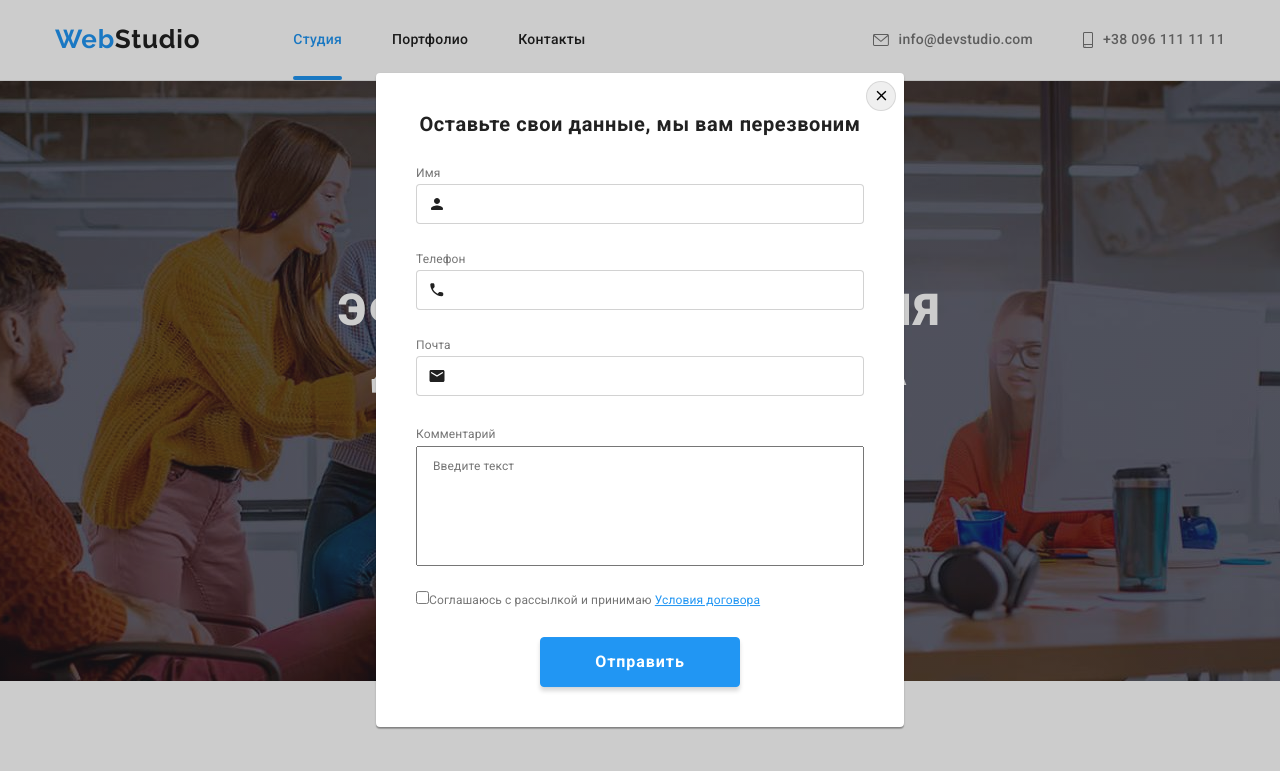
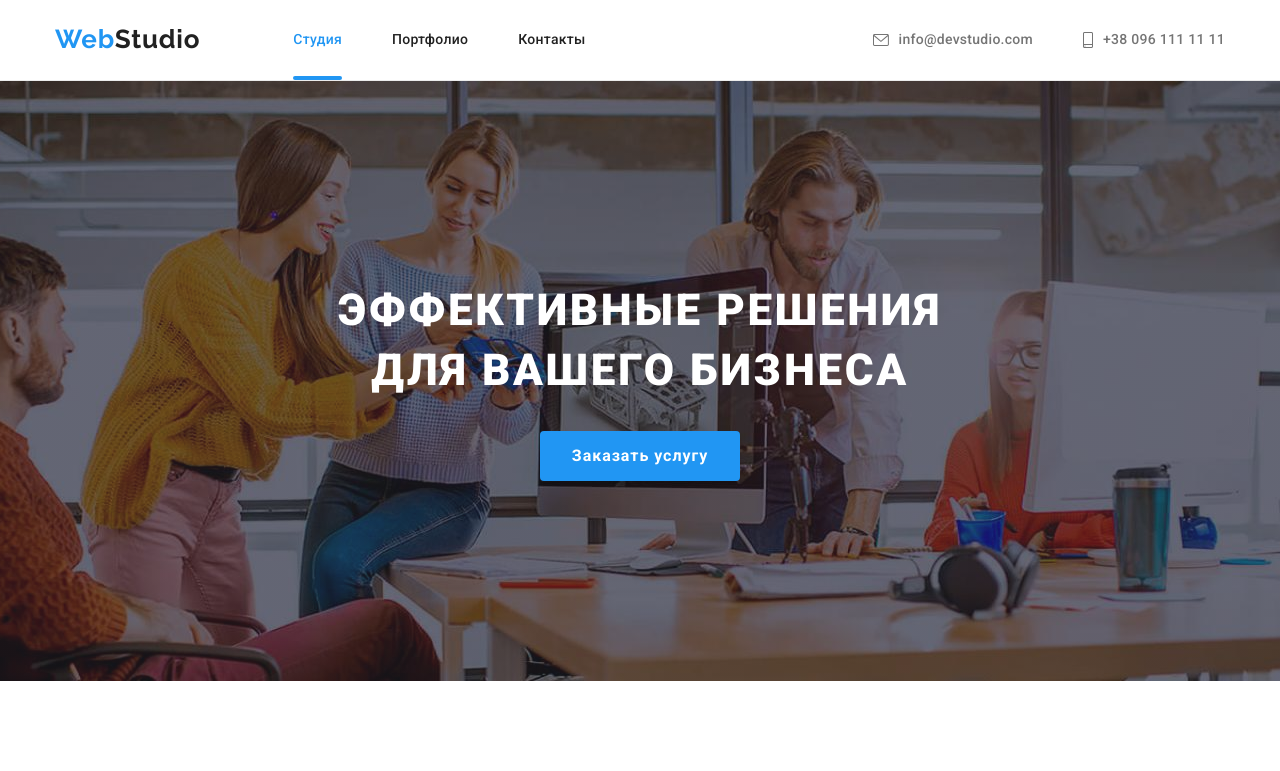
Before and after one commit to Sumaruk-Olga/goit-markup-hw-06, a plain HTML site: page index.html in a window 1280 px wide. Shown: the top 771 px of the page. Drawn offline with nearby package versions, Linux system fonts and the light colour scheme.

Commit message:
hidden modal window
hidden modal window

```diff
--- a/index.html
+++ b/index.html
@@ -458,7 +458,7 @@
         </div>
       </div>
     </footer>
-    <div class="modal-window" data-modal data-modal-close>
+    <div class="modal-window modal-window is-hidden" data-modal data-modal-close>
       <div class="modal">
         <button type="button" class="close-modal-window" data-modal-close>
           <svg class="close-modal-window-icon" width="20" height="20">
@@ -511,6 +511,3 @@
     <script src="./js/modal.js"></script>
   </body>
 </html>
-
-<!--div class="modal-window is-hidden" data-modal>
--->
```
